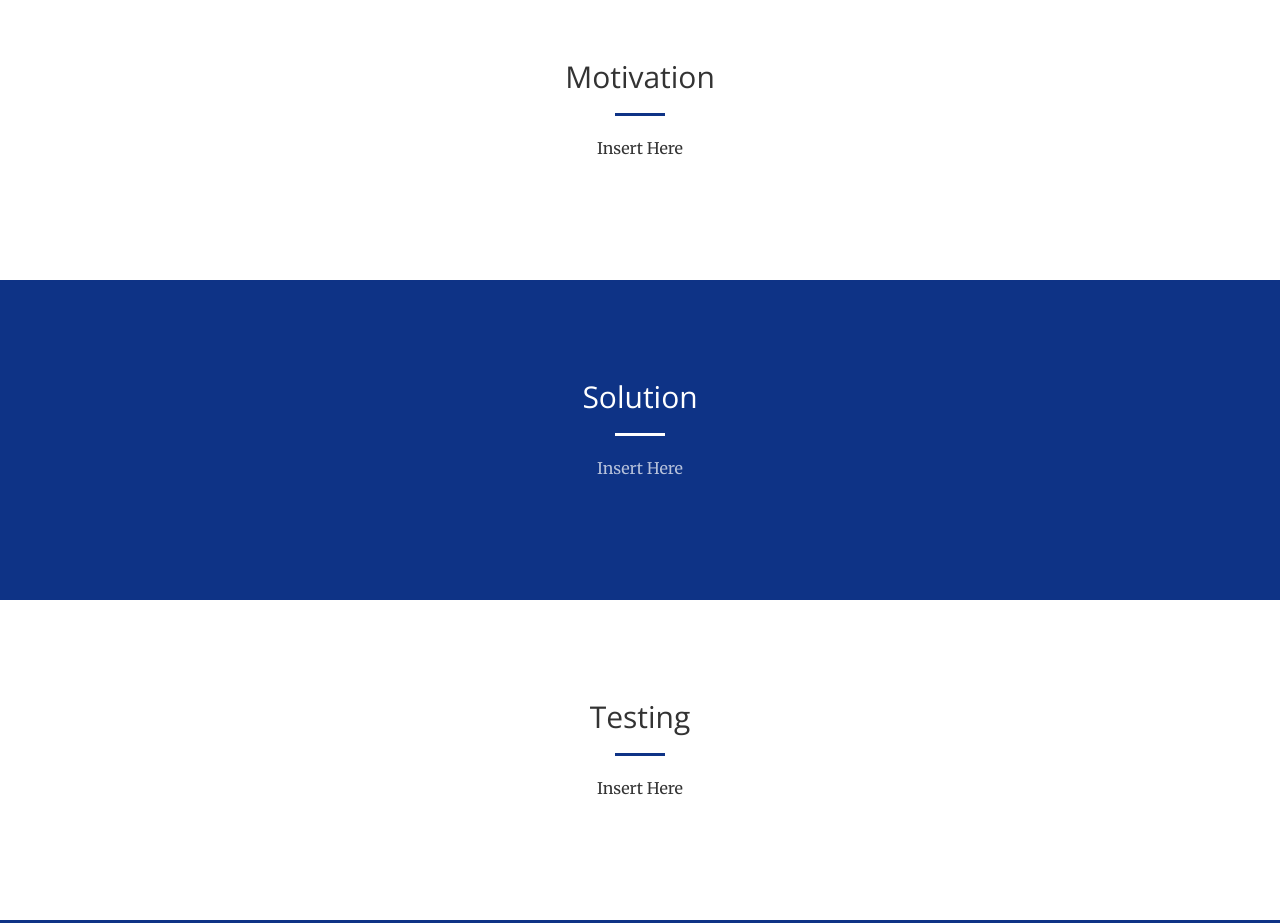
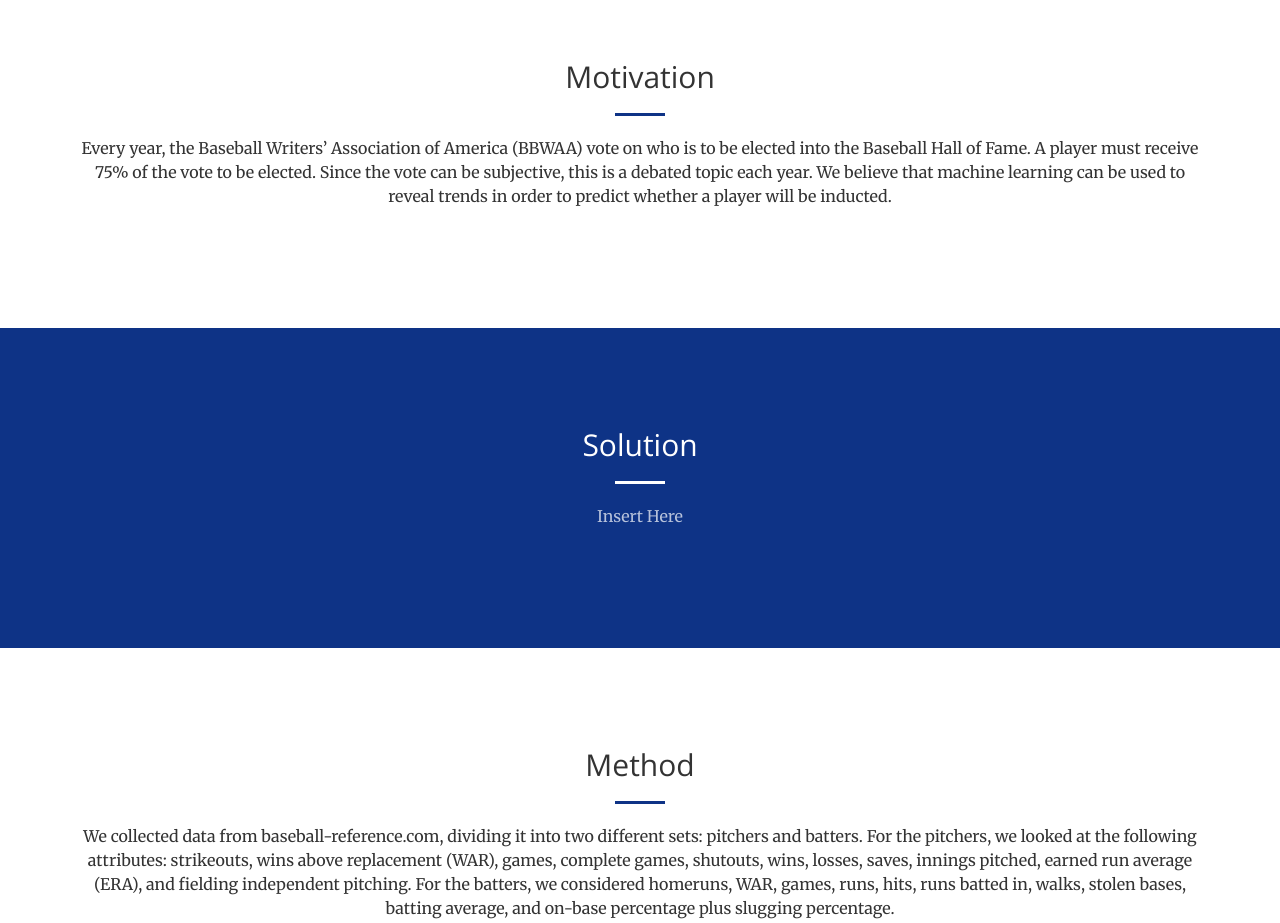
Before and after one commit to kubz113/MachineLearningFinal, a website: page index.html in a window 1280 px wide. Shown: the part 840-1763 px from the top of the page. Drawn offline with nearby package versions, Linux system fonts and the light colour scheme.

Commit message:
Update index.html

```diff
--- a/index.html
+++ b/index.html
@@ -63,7 +63,7 @@
                         <a class="page-scroll" href="#solu">Solution</a>
                     </li>
                     <li>
-                        <a class="page-scroll" href="#testing">Testing</a>
+                        <a class="page-scroll" href="#method">Method</a>
                     </li>
                     <li>
                         <a class="page-scroll" href="#result">Results</a>
@@ -97,7 +97,7 @@
                 <div class="col-lg-12 text-center">
                     <h2 class="section-heading">Motivation</h2>
                     <hr class="primary">
-                    <p>Insert Here</p>
+                    <p>Every year, the Baseball Writers’ Association of America (BBWAA) vote on who is to be elected into the Baseball Hall of Fame. A player must receive 75% of the vote to be elected. Since the vote can be subjective, this is a debated topic each year. We believe that machine learning can be used to reveal trends in order to predict whether a player will be inducted.</p>
                 </div>
             </div>
         </div>
@@ -116,13 +116,13 @@
         </div>
     </section>
 
-    <section id="testing">
+    <section id="method">
         <div class="container">
             <div class="row">
                 <div class="col-lg-12 text-center">
-                    <h2 class="section-heading">Testing</h2>
+                    <h2 class="section-heading">Method</h2>
                     <hr class="primary">
-                    <p>Insert Here</p>
+                    <p>We collected data from baseball-reference.com, dividing it into two different sets: pitchers and batters. For the pitchers, we looked at the following attributes: strikeouts, wins above replacement (WAR), games, complete games, shutouts, wins, losses, saves, innings pitched, earned run average (ERA), and fielding independent pitching. For the batters, we considered homeruns, WAR, games, runs, hits, runs batted in, walks, stolen bases, batting average, and on-base percentage plus slugging percentage. </p>
                 </div>
             </div>
         </div>
```
